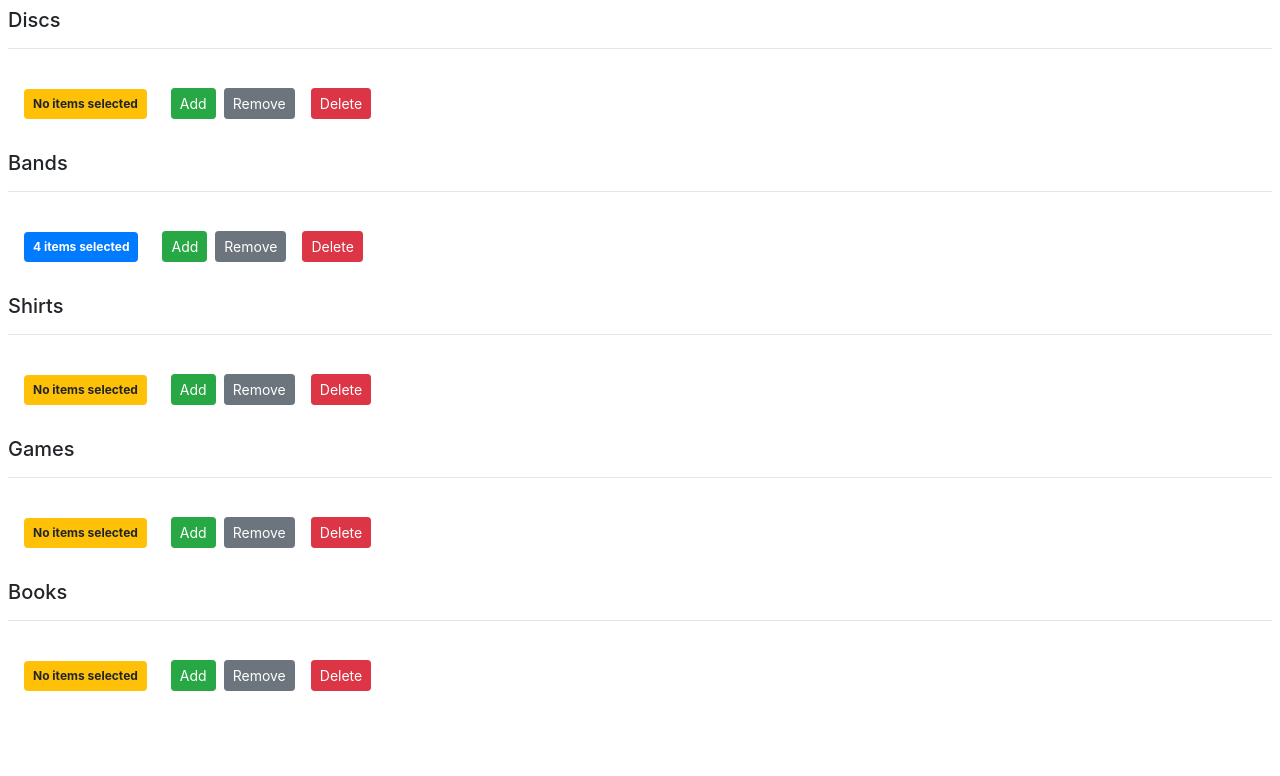
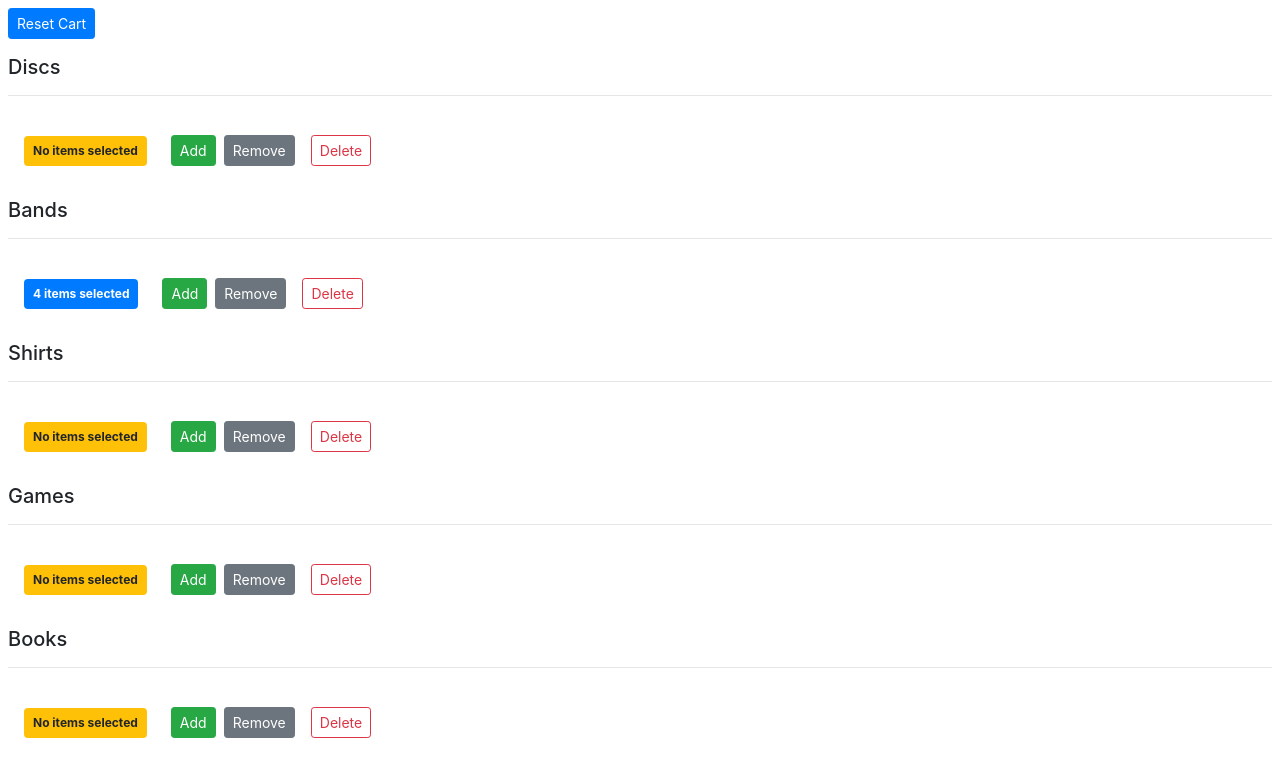
Before and after one commit to harjot85/react-concepts, a React (Create React App) app: page / in a window 1280 px wide. Shown: the top 776 px of the page. Built offline with nearby package versions, Linux system fonts and the light colour scheme.

Commit message:
Attempt to reset

```diff
--- a/src/components/counter.jsx
+++ b/src/components/counter.jsx
@@ -16,7 +16,7 @@ class Counter extends Component {
   };
 
   componentDidMount() {
-    this.setState({ value: parseInt(this.props.value) });
+    this.setState({ value: parseInt(this.props.counter.value) });
     console.log(this.props);
   }
 
@@ -25,6 +25,7 @@ class Counter extends Component {
 
     return (
       <div>
+
         {this.props.children}
         <span style={this.styles} className={this.getBadgeClasses()}>
           {this.formatCount()}
@@ -43,7 +44,7 @@ class Counter extends Component {
         >
           Remove
         </button>
-        <button onClick={() => this.props.onDelete(this.props.id)} className="btn btn-sm btn-danger m-2 " >Delete</button>
+        <button onClick={() => this.props.onDelete(this.props.counter.id)} className="btn btn-sm btn-outline-danger m-2 " >Delete</button>
       </div>
     );
   }
--- a/src/components/counters.jsx
+++ b/src/components/counters.jsx
@@ -32,18 +32,32 @@ class Counters extends Component {
     ]
   };
 
-  handleDelete = (counterId) => {
-      const counters = this.state.counters.filter(c => c.id !==counterId)
-      // while it can be done but we DO NOT HAVE TO do counters: counters
-      // because the key and the value are the same.
+  handleDelete = counterId => {
+    const counters = this.state.counters.filter(c => c.id !== counterId);
+    // while it can be done but we DO NOT HAVE TO do counters: counters
+    // because the key and the value are the same.
+    this.setState({ counters });
+  };
+
+  handleReset = () => {
+      const counters = this.state.counters.map(c => {c.value = 40; return c})
+      console.log(counters)
       this.setState({counters})
   }
 
   render() {
     return (
       <>
+      <div className="btn btn-primary m-2 btn-sm" onClick={this.handleReset}>Reset Cart</div>
         {this.state.counters.map(counter => (
-          <Counter key={counter.id} value={counter.value} id ={counter.id} item={counter.item} onDelete={this.handleDelete}>
+          <Counter
+            key={counter.id}
+            // id={counter.id}
+            // value={counter.value}
+            // item={counter.item}
+            counter={counter}
+            onDelete={this.handleDelete}
+          >
             <div className="m-2">
               <h5>{counter.item}</h5>
               <hr />
```
